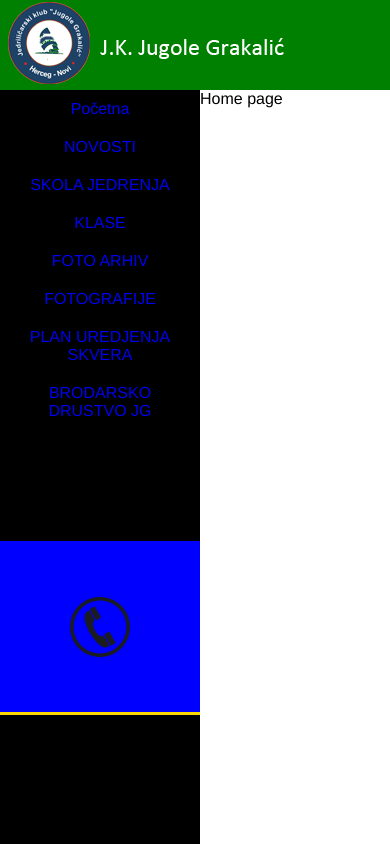
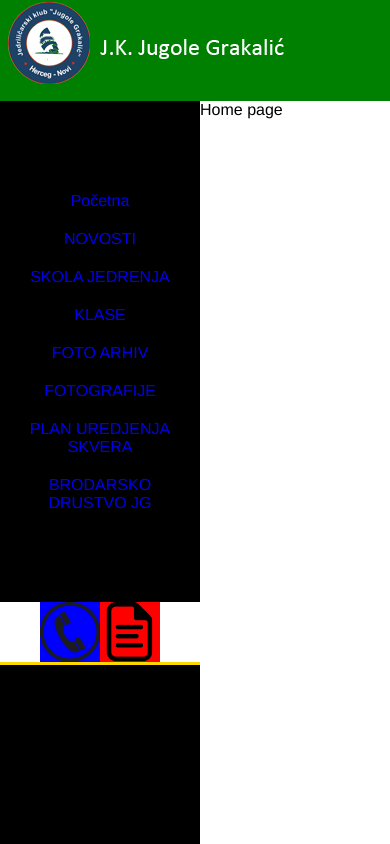
Before and after one commit to Binsr/Website---JK-Jugole-Grakalic-, a Vue app: page / in a window 390 px wide. Built offline with nearby package versions, Linux system fonts and the light colour scheme.

Commit message:
Responsive added

```diff
--- a/src/App.vue
+++ b/src/App.vue
@@ -33,12 +33,17 @@
   padding: 0;
 }
 
+.contact-component{
+  display: flex;
+  width: 100%;
+}
+
 .app-container{
   overflow: scroll;
   height: 100vh;
   display: grid;
   grid-template-columns: 1fr;
-  grid-template-rows: auto auto 1fr 200px;
+  grid-template-rows: 12vh auto 1fr 200px;
   grid-template-areas:
       'header contact'
       'mainMenu mainMenu'
@@ -50,12 +55,12 @@
 .main-menu-component{grid-area: mainMenu;}
 .page-component{grid-area: mainContent;}
 .footer-component{grid-area: footer;border-width: 3px 0 0 0;border-style: solid; border-color: gold;}
-
+.contact-component{grid-area: contact;}
 
 @media only screen and (max-width: 1280px) {
   .app-container{
     grid-template-columns: 200px auto auto;
-    grid-template-rows: auto auto auto auto;
+    grid-template-rows: 12vh auto 60px auto;
     grid-template-areas:
                     'header header header'
                     'mainMenu mainContent mainContent'
--- a/src/components/simple_site_components/Contact.vue
+++ b/src/components/simple_site_components/Contact.vue
@@ -1,6 +1,7 @@
 <template>
   <div class='contact-container'>
       <img style="width: 60px;margin: auto" src="@/assets/contactIcon.png">
+      <img style="width: 60px;margin: auto;background-color: red" src="@/assets/doc.png">
   </div>
 </template>
 
@@ -17,8 +18,9 @@
 
 .contact-container{
     background-color: blue;
-    height: 100%;
     display: flex;
+    height: 60px;
+    margin: auto;
 }
 
 </style>
--- a/src/components/simple_site_components/MainMenu.vue
+++ b/src/components/simple_site_components/MainMenu.vue
@@ -50,7 +50,8 @@
 
 .main-menu__tabs-container{
   display: flex;
-  margin-top: auto;
+  margin: auto;
+
 }
 .main-menu__tab{
   width: max-content;
@@ -74,6 +75,7 @@
 @media only screen and (max-width: 1280px) {
   .main-menu-container{
     flex-direction: column;
+    display: flex;
     height: 100%;
   }
   .main-menu__tabs-container{
@@ -83,7 +85,7 @@
     width: 100%;
   }
   .main-menu__tabs-container{
-    height: 100%;
+
   }
 }
 
```
Also changed, not shown: src/assets/doc.png (added).
